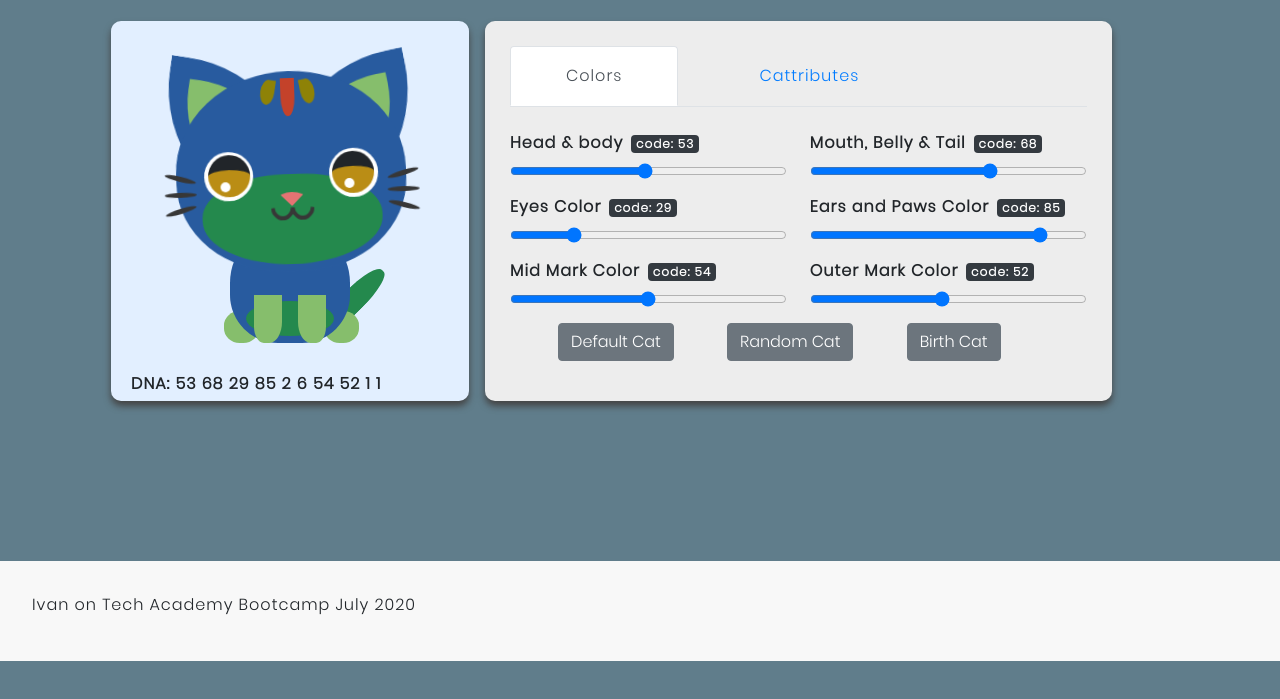
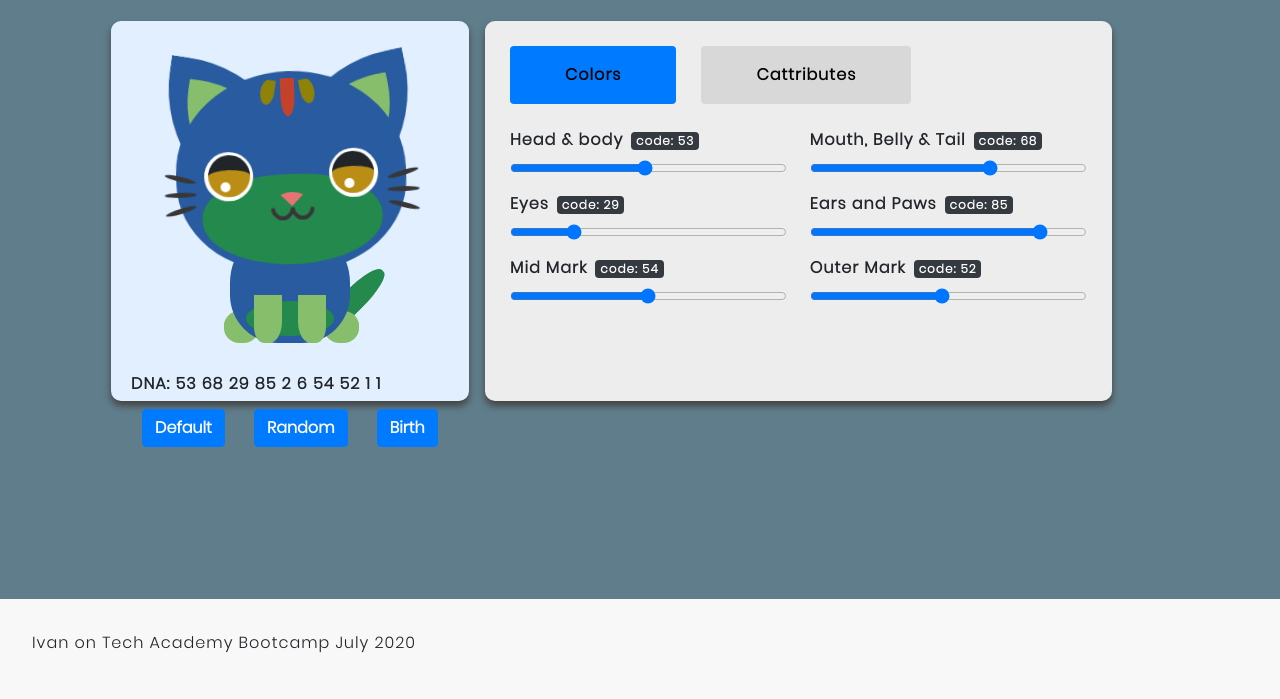
Before and after one commit to jonsax6/cryptokitties-clone, a plain HTML site: page client/index.html in a window 1280 px wide. Shown: the part 227-926 px from the top of the page. Before the commit the page ends 888 px from the top, so only its background shows below. Drawn offline with Linux system fonts and the light colour scheme.

Commit message:
revised buttons and tabs

```diff
--- a/client/assets/css/factory.css
+++ b/client/assets/css/factory.css
@@ -41,3 +41,7 @@
 .generator_buttons {
     display: inline-block;
 }
+
+.cattributes_tabs {
+    background-color: #d8d8d8;
+}
--- a/client/index.html
+++ b/client/index.html
@@ -102,9 +102,9 @@
             </div>
             <div class="col-lg-7 cattributes m-2 light-b-shadow">
                 <nav>
-                    <div class="nav nav-tabs primary" id="nav-tab" role="tablist">
-                      <a class="nav-link active" id="nav-home-tab" data-toggle="tab" href="#nav-home" role="tab" aria-controls="nav-home" aria-selected="true">Colors</a>
-                      <a class="nav-link" id="nav-profile-tab" data-toggle="tab" href="#nav-profile" role="tab" aria-controls="nav-profile" aria-selected="false">Cattributes</a>
+                    <div class="nav nav-pills primary" id="nav-tab" role="tablist">
+                      <a class="nav-link active cattributes_tabs" id="nav-home-tab" data-toggle="tab" href="#nav-home" role="tab" aria-controls="nav-home" aria-selected="true"><b>Colors</b></a>
+                      <a class="nav-link cattributes_tabs" id="nav-profile-tab" data-toggle="tab" href="#nav-profile" role="tab" aria-controls="nav-profile" aria-selected="false"><b>Cattributes</b></a>
                     </div>
                 </nav>
                 <div class="tab-content cat_fonts" id="nav-tabContent">
@@ -118,19 +118,19 @@
                             <input type="range" min="10" max="98" class="form-control-range" id="mouthColor">
                         </div>
                         <div class="form-group cattributesSpanLeft">
-                                <label for="formControlRange"><b>Eyes Color</b><span class="badge badge-dark ml-2" id="eyesCode"></span></label>
+                            <label for="formControlRange"><b>Eyes</b><span class="badge badge-dark ml-2" id="eyesCode"></span></label>
                             <input type="range" min="10" max="98" class="form-control-range" id="eyesColor">
                         </div>
                         <div class="form-group cattributesSpanRight">
-                                <label for="formControlRange"><b>Ears and Paws Color</b><span class="badge badge-dark ml-2" id="earsCode"></span></label>
+                            <label for="formControlRange"><b>Ears and Paws</b><span class="badge badge-dark ml-2" id="earsCode"></span></label>
                             <input type="range" min="10" max="98" class="form-control-range" id="earsColor">
                         </div>
                         <div class="form-group cattributesSpanLeft">
-                                <label for="formControlRange"><b>Mid Mark Color</b><span class="badge badge-dark ml-2" id="markingsMidCode"></span></label>
+                            <label for="formControlRange"><b>Mid Mark</b><span class="badge badge-dark ml-2" id="markingsMidCode"></span></label>
                             <input type="range" min="10" max="98" class="form-control-range" id="markingsMidColor">
                         </div>
                         <div class="form-group cattributesSpanRight">
-                                <label for="formControlRange"><b>Outer Mark Color</b><span class="badge badge-dark ml-2" id="markingsOuterCode"></span></label>
+                            <label for="formControlRange"><b>Outer Mark</b><span class="badge badge-dark ml-2" id="markingsOuterCode"></span></label>
                             <input type="range" min="10" max="98" class="form-control-range" id="markingsOuterColor">
                         </div>
                     </div>
@@ -148,24 +148,18 @@
                             <input type="range" min="1" max="6" class="form-control-range" id="animation">
                         </div>
                     </div>
-                        <button id="defaultCat" type="button" class="btn btn-secondary generator_buttons ml-5">Default Cat</button>
-                        <button id="randomCat" type="button" class="btn btn-secondary generator_buttons ml-5">Random Cat</button>
-                        <button id="birthCat" type="button" class="btn btn-secondary generator_buttons ml-5">Birth Cat</button>
-                    </div>
-
-
-<!-- Cat colors -->
-                <div id="catColors">
-
-
 
                 </div>
-
             </div>
-
+        </div>
+        <div class="row">
+            <div class="col-lg-4 ">
+                <button id="defaultCat" type="button" class="btn btn-primary generator_buttons ml-4"><b>Default</b></button>
+                <button id="randomCat" type="button" class="btn btn-primary generator_buttons ml-4"><b>Random</b></button>
+                <button id="birthCat" type="button" class="btn btn-primary generator_buttons ml-4"><b>Birth</b></button>
+            </div>
         </div>
             <br>
-
     </div>
 
 
```
Lines whose indentation alone changed are shown as unchanged.
